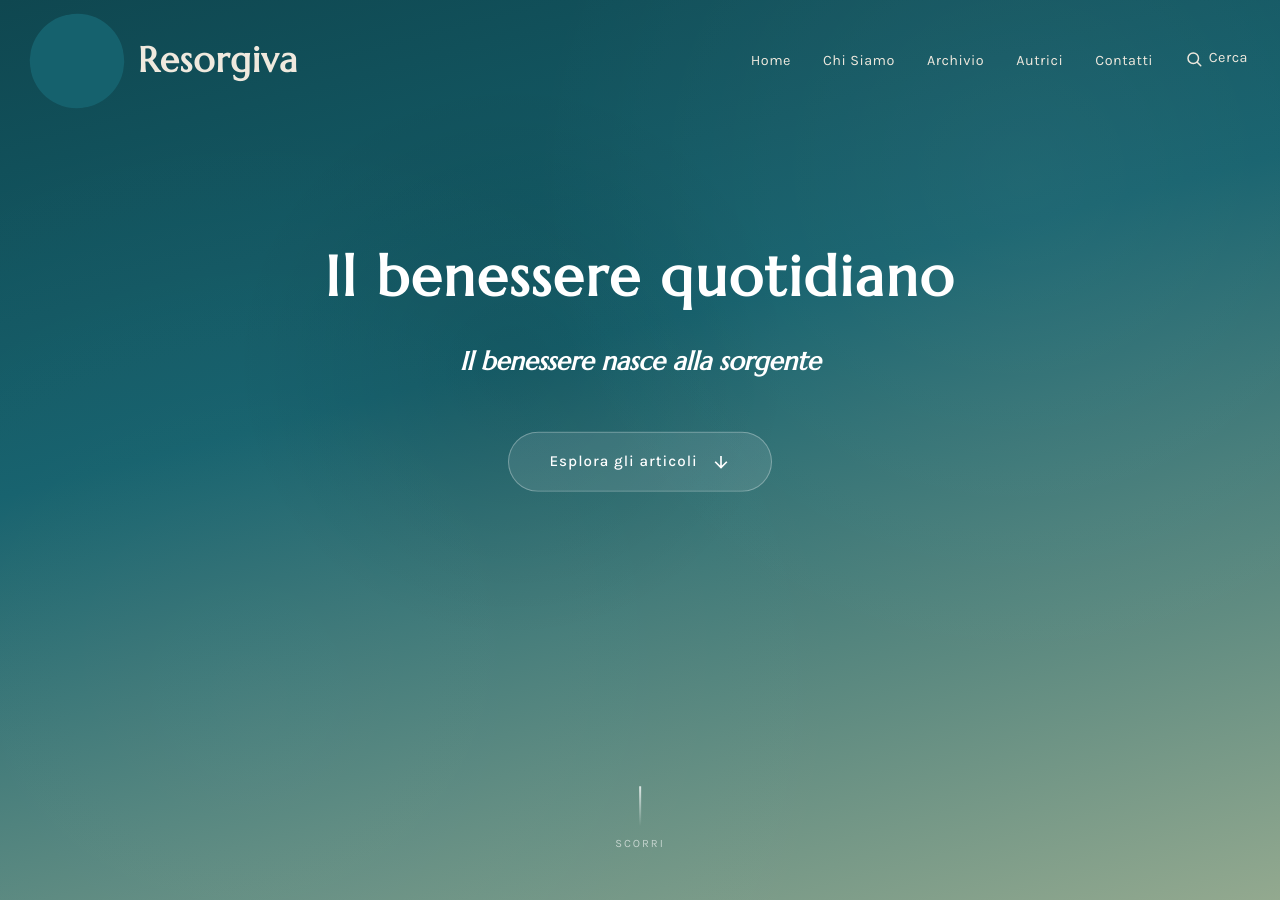
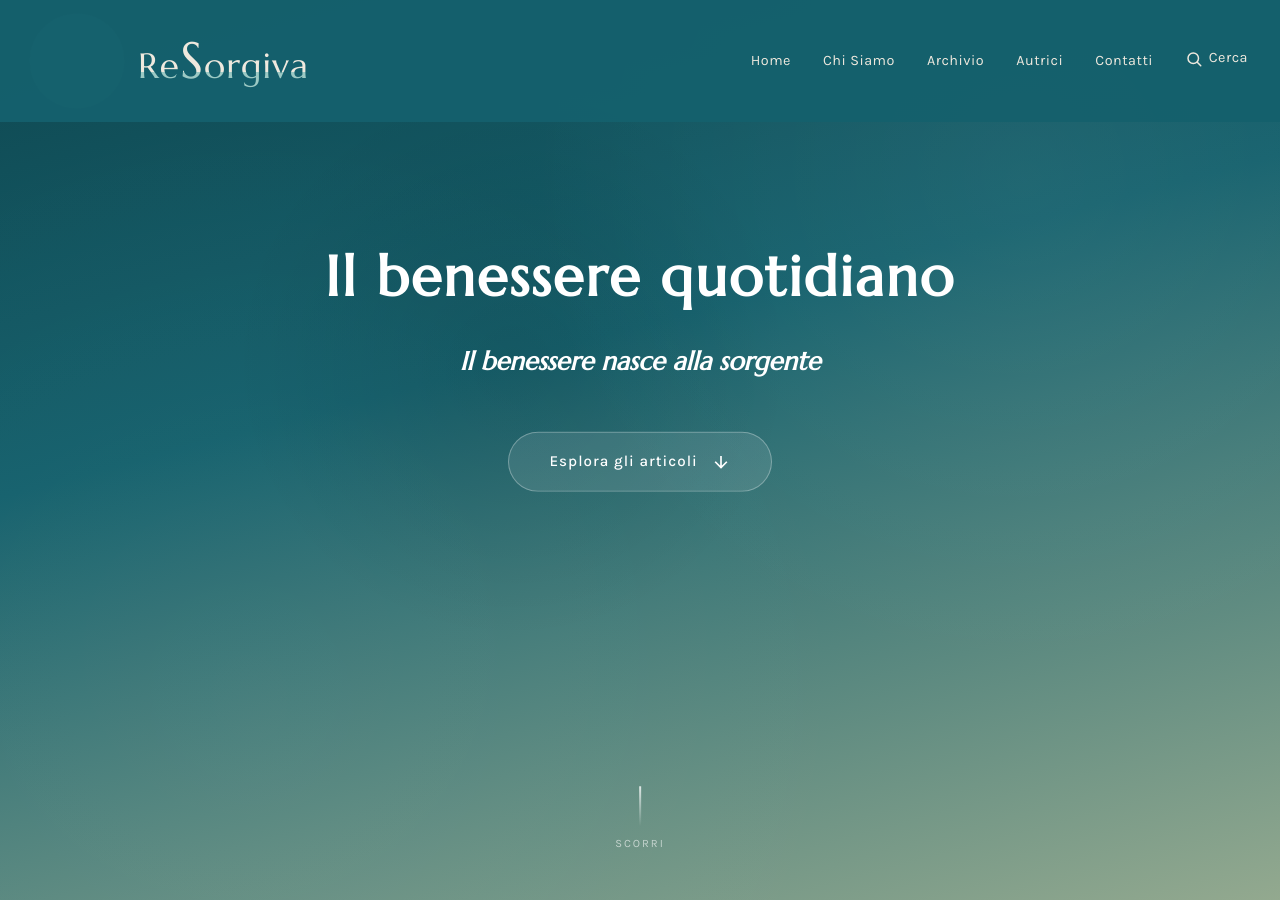
Before and after one commit to StE2808/resorgiva, a Jekyll site: the page built from index.html, in a window 1280 px wide and 900 px high. Built offline with Jekyll 4.4.1, drawn with Linux system fonts in a browser that asks for light colours; the list of posts is cut into pages by our own code.

Commit message:
Wordmark ReSorgiva con S grande e linea d'acqua nel gradiente
Testata e footer: nome a gradiente background-clip (sabbia sopra, acqua
sotto la linea al 62%), padding sotto per non tagliare la discendente
della g, S al 145% per far emergere 'Sorgiva' nel nome. Navbar con fondo
teal fisso: da trasparente rendeva invisibili i link sabbia sul fondo
pagina sabbia delle pagine interne. Marcellus a peso 400 (il 600 era
bold sintetico).

Co-Authored-By: Claude Fable 5 <noreply@anthropic.com>

```diff
--- a/_layouts/default.html
+++ b/_layouts/default.html
@@ -38,7 +38,7 @@
     <nav class="navbar">
         <a href="{{ '/' | relative_url }}" class="navbar-brand">
             <img src="{{ '/assets/images/logo.png' | relative_url }}" alt="Resorgiva" class="navbar-logo">
-            <span class="navbar-title">Resorgiva</span>
+            <span class="navbar-title">Re<span class="esse">S</span>orgiva</span>
         </a>
 
         <ul class="navbar-links">
@@ -93,7 +93,7 @@
     <footer>
         <div class="footer-content">
             <div class="footer-brand">
-                <h3>Resorgiva</h3>
+                <h3>Re<span class="esse">S</span>orgiva</h3>
                 <p>Il benessere nasce alla sorgente. Piccole abitudini quotidiane, spiegate da amiche esperte.</p>
             </div>
             <div class="footer-section">
--- a/assets/css/style.css
+++ b/assets/css/style.css
@@ -49,6 +49,9 @@ body.menu-open {
     display: flex;
     justify-content: space-between;
     align-items: center;
+    /* fondo sempre teal: da trasparente, nelle pagine interne i link sabbia
+       sparivano sul fondo pagina sabbia */
+    background: rgba(21, 97, 109, 0.97);
     transition: all 0.4s cubic-bezier(0.4, 0, 0.2, 1);
 }
 
@@ -84,8 +87,30 @@ body.menu-open {
 .navbar-title {
     font-family: 'Marcellus', serif;
     font-size: 2.2rem;
-    font-weight: 600;
+    font-weight: 400; /* Marcellus non ha il bold: il 600 era sintetizzato dal browser */
     letter-spacing: 1px;
+    line-height: 1;
+    /* il padding sotto serve al gradiente background-clip: senza, lo sfondo non
+       copre la discendente della g, che resta trasparente e sembra una q */
+    padding-bottom: 0.24em;
+    margin-bottom: -0.2em;
+    color: var(--sabbia);
+}
+
+.navbar-title .esse,
+.footer-brand h3 .esse {
+    font-size: 1.45em;
+}
+
+/* wordmark "mezzo immerso": la linea d'acqua attraversa il nome */
+@supports ((-webkit-background-clip: text) or (background-clip: text)) {
+    .navbar-title,
+    .footer-brand h3 {
+        background: linear-gradient(to bottom, var(--sabbia) 0 62%, #9CC9C4 62% 100%);
+        -webkit-background-clip: text;
+        background-clip: text;
+        color: transparent;
+    }
 }
 
 .navbar-links {
@@ -1040,7 +1065,12 @@ footer {
 .footer-brand h3 {
     font-family: 'Marcellus', serif;
     font-size: 2rem;
-    margin-bottom: 1rem;
+    font-weight: 400;
+    line-height: 1;
+    padding-bottom: 0.24em; /* copre la discendente della g (vedi .navbar-title) */
+    margin-bottom: 0.8rem;
+    color: var(--sabbia);
+    width: fit-content;
 }
 
 .footer-brand p {
@@ -1155,6 +1185,11 @@ footer {
     .footer-content {
         grid-template-columns: 1fr;
         text-align: center;
+    }
+
+    /* col gradiente il wordmark ha width fit-content: va centrato a mano */
+    .footer-brand h3 {
+        margin-inline: auto;
     }
 
     .footer-bottom {
```
